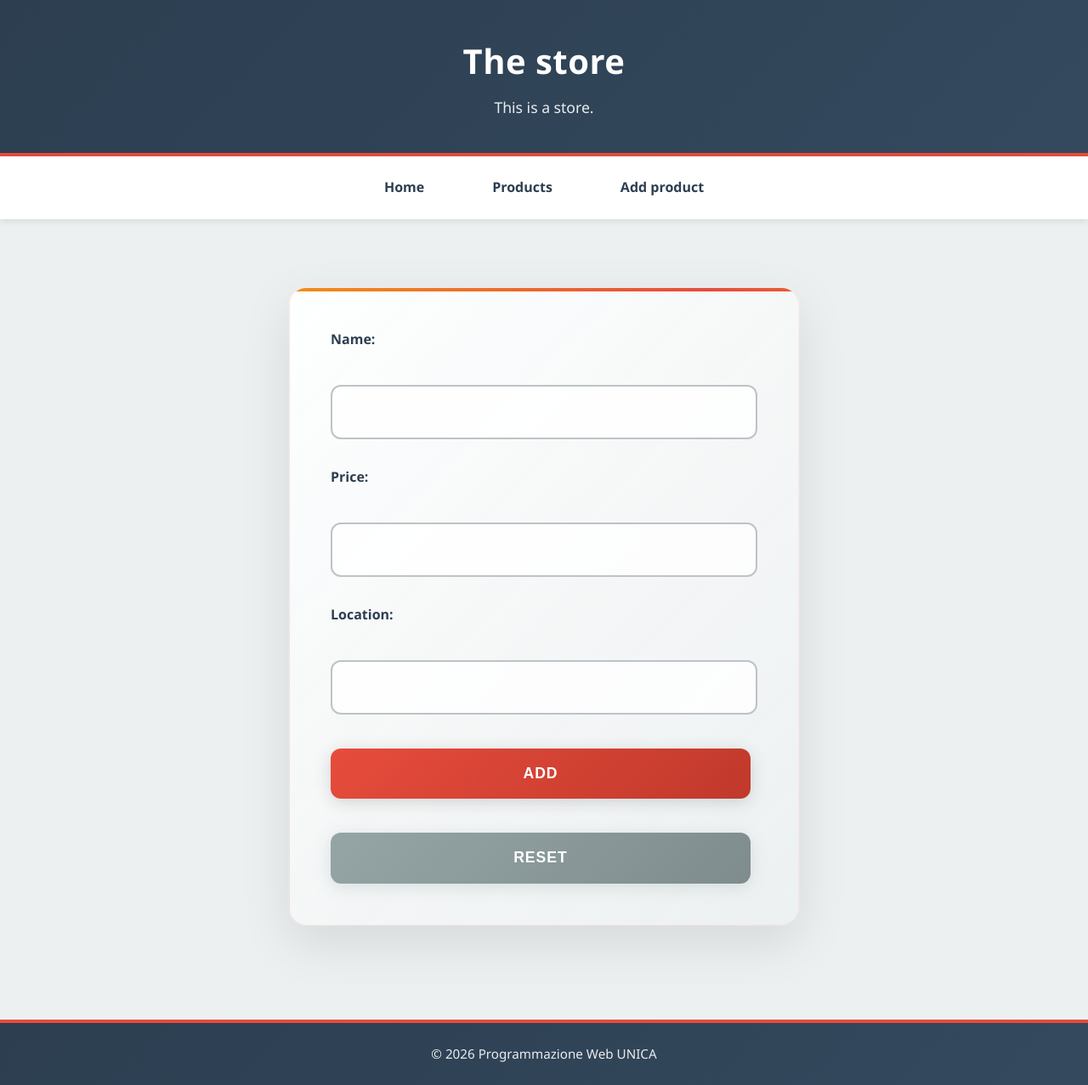
After one commit to a-usai/lab_2026, a FastAPI app: template templates/add_product.html in a window 1280 px wide. The commit adds this page. Shown: the whole page at 85% size. Run offline with FastAPI, Linux system fonts and the light colour scheme; the template is opened without the code that fills it, so the values that code supplies are empty.

Commit message:
add requirements

```diff
--- a/main.py
+++ b/main.py
@@ -1,27 +1,68 @@
-from fastapi import FastAPI, Request #con Request importiamo il tipo di dato
+from fastapi import FastAPI, Request, Form #con Request importiamo il tipo di dato
 from fastapi.responses import HTMLResponse
 from fastapi.templating import Jinja2Templates
+from starlette.staticfiles import StaticFiles
+from typing import Annotated
+from pydantic import Field, BaseModel
+
+class Product(BaseModel):
+    name: Annotated[str, Field(min_length=3, max_length=30)] | None = None,
+    price: Annotated[float, Field(gt=0)] | None = None,
+    location: Annotated[str, Field(min_length=3)] | None = None
+
+product= Product.model_validate(
+    {"name": "notebook DELL","price":2999.99,"location":"Cagliari"}
+)
+print(product.model_dump_json())
 
 app=FastAPI()
 templates=Jinja2Templates(directory="templates") #diciamo in che cartella si trovano i templates
+app.mount("/static",StaticFiles(directory="static"),name="static")
+
+product_list=[
+    {"name": "notebook DELL","price":2999.99,"location":"Cagliari"},
+    {"name": "telefono SAMSUNG","price":999.99,"location":"Cagliari"},
+    {"name": "tablet APPLE","price":1299.99,"location":"Cagliari"}
+]
 
 @app.get("/", response_class=HTMLResponse)
 def home(request: Request): #request viene passato direttamente da fastapi, rappresenta la richiesta get
-
-    text={
-        "title": "Home Page",
-        "content": "Welcome to the home page!"
-
-    }
-    #context serve a passare il contenuto da back a frontend
-    context={
-        "text": text, "sequence": ["a","b","c"]
-    }
 
     #non ha alcun senso però request dobbiamo passaro sempre
     #home rappresenta il ile all'interno della cartella indicata prima
     return templates.TemplateResponse(
         request=request,
         name="home.html",
-        context=context
+        context={"text":"Welcome to the store"}
     )
+
+@app.get("/products", response_class=HTMLResponse)
+def products(request: Request):
+    return templates.TemplateResponse(
+        request=request,
+        name="products.html",
+        context={"product_list": product_list}
+    )
+
+@app.get("/add_product", response_class=HTMLResponse)
+def add_product(request: Request):
+
+    #restituisco la mia pagina web
+    return templates.TemplateResponse(
+        request=request,
+        name="add_product.html",
+    )
+
+@app.post("/insert_product")
+def insert_product(
+        product: Annotated[Product, Form()]
+):
+    product_list.append(product.model_dump())
+
+    return "product added successfully"
+
+@app.post("/insert_product_json")
+def insert_product_json(
+    product:Product
+):
+    print(product)
--- /dev/null
+++ b/static/styles.css
@@ -0,0 +1,496 @@
+/* ==========================================
+   RESET & BASE STYLES
+   ========================================== */
+* {
+    margin: 0;
+    padding: 0;
+    box-sizing: border-box;
+}
+
+:root {
+    --primary-color: #2c3e50;
+    --accent-color: #e74c3c;
+    --light-bg: #ecf0f1;
+    --text-dark: #2c3e50;
+    --text-light: #7f8c8d;
+    --border-color: #bdc3c7;
+    --white: #ffffff;
+    --shadow: 0 2px 8px rgba(0, 0, 0, 0.1);
+    --shadow-lg: 0 4px 16px rgba(0, 0, 0, 0.15);
+}
+
+body {
+    font-family: 'Segoe UI', Tahoma, Geneva, Verdana, sans-serif;
+    color: var(--text-dark);
+    background-color: var(--light-bg);
+    line-height: 1.6;
+    display: flex;
+    flex-direction: column;
+    min-height: 100vh;
+}
+
+/* ==========================================
+   HEADER STYLES
+   ========================================== */
+header {
+    background: linear-gradient(135deg, var(--primary-color) 0%, #34495e 100%);
+    color: var(--white);
+    padding: 2.5rem 2rem;
+    text-align: center;
+    box-shadow: var(--shadow-lg);
+    border-bottom: 4px solid var(--accent-color);
+}
+
+header h1 {
+    font-size: 2.5rem;
+    margin-bottom: 0.5rem;
+    font-weight: 700;
+    letter-spacing: 0.5px;
+}
+
+header p {
+    font-size: 1.1rem;
+    color: rgba(255, 255, 255, 0.9);
+    font-weight: 300;
+}
+
+/* ==========================================
+   NAVIGATION STYLES
+   ========================================== */
+nav {
+    background-color: var(--white);
+    padding: 1rem 2rem;
+    box-shadow: var(--shadow);
+    display: flex;
+    justify-content: center;
+    gap: 2rem;
+    flex-wrap: wrap;
+}
+
+nav a {
+    text-decoration: none;
+    color: var(--primary-color);
+    font-size: 1rem;
+    font-weight: 600;
+    padding: 0.5rem 1.5rem;
+    border-radius: 4px;
+    transition: all 0.3s ease;
+    position: relative;
+}
+
+nav a::after {
+    content: '';
+    position: absolute;
+    bottom: 0;
+    left: 0;
+    width: 0;
+    height: 2px;
+    background-color: var(--accent-color);
+    transition: width 0.3s ease;
+}
+
+nav a:hover {
+    color: var(--accent-color);
+}
+
+nav a:hover::after {
+    width: 100%;
+}
+
+/* ==========================================
+   CONTAINER & CONTENT STYLES
+   ========================================== */
+.container {
+    flex: 1;
+    max-width: 1200px;
+    width: 100%;
+    margin: 0 auto;
+    padding: 2rem;
+}
+
+.container h3 {
+    font-size: 1.8rem;
+    color: var(--text-dark);
+    margin-bottom: 1rem;
+    font-weight: 600;
+}
+
+.container img {
+    max-width: 100%;
+    height: auto;
+    max-height: 500px;
+    border-radius: 8px;
+    box-shadow: var(--shadow-lg);
+    transition: transform 0.3s ease, box-shadow 0.3s ease;
+}
+
+.container img:hover {
+    transform: translateY(-4px);
+    box-shadow: 0 8px 24px rgba(0, 0, 0, 0.2);
+}
+
+/* ==========================================
+   FOOTER STYLES
+   ========================================== */
+footer {
+    background: linear-gradient(135deg, var(--primary-color) 0%, #34495e 100%);
+    color: var(--white);
+    text-align: center;
+    padding: 1.5rem 2rem;
+    margin-top: 2rem;
+    border-top: 4px solid var(--accent-color);
+    font-size: 0.95rem;
+}
+
+footer p {
+    opacity: 0.9;
+}
+
+/* ==========================================
+   TABLE STYLES
+   ========================================== */
+table {
+    width: 100%;
+    border-collapse: collapse;
+    margin: 2rem 0;
+    background-color: var(--white);
+    border-radius: 8px;
+    overflow: hidden;
+    box-shadow: var(--shadow-lg);
+}
+
+table th,
+table td {
+    padding: 1rem 1.5rem;
+    text-align: left;
+    border-bottom: 1px solid var(--border-color);
+}
+
+table th {
+    background: linear-gradient(135deg, var(--primary-color) 0%, #34495e 100%);
+    color: var(--white);
+    font-weight: 600;
+    font-size: 1rem;
+    text-transform: uppercase;
+    letter-spacing: 0.5px;
+    position: sticky;
+    top: 0;
+    z-index: 10;
+}
+
+table tr:nth-child(even) {
+    background-color: rgba(236, 240, 241, 0.3);
+}
+
+table tr:hover {
+    background-color: rgba(231, 76, 60, 0.05);
+    transform: scale(1.01);
+    transition: all 0.2s ease;
+}
+
+table td {
+    font-size: 0.95rem;
+    color: var(--text-dark);
+    vertical-align: middle;
+}
+
+table td:first-child {
+    font-weight: 600;
+    color: var(--primary-color);
+}
+
+/* ==========================================
+   FORM STYLES
+   ========================================== */
+form {
+    max-width: 600px;
+    margin: 3rem auto;
+    padding: 3rem;
+    background: linear-gradient(135deg, rgba(255, 255, 255, 0.95) 0%, rgba(236, 240, 241, 0.9) 100%);
+    backdrop-filter: blur(10px);
+    border-radius: 20px;
+    box-shadow: 0 20px 60px rgba(0, 0, 0, 0.1), 0 0 0 1px rgba(255, 255, 255, 0.2);
+    display: flex;
+    flex-direction: column;
+    gap: 2rem;
+    border: 1px solid rgba(231, 76, 60, 0.1);
+    animation: slideInForm 0.8s cubic-bezier(0.25, 0.46, 0.45, 0.94);
+    position: relative;
+    overflow: hidden;
+}
+
+form::before {
+    content: '';
+    position: absolute;
+    top: 0;
+    left: 0;
+    right: 0;
+    height: 4px;
+    background: linear-gradient(90deg, var(--accent-color), #f39c12, var(--accent-color));
+    background-size: 200% 100%;
+    animation: shimmer 3s infinite;
+}
+
+@keyframes shimmer {
+    0% { background-position: -200% 0; }
+    100% { background-position: 200% 0; }
+}
+
+@keyframes slideInForm {
+    from {
+        opacity: 0;
+        transform: translateY(50px) scale(0.95);
+    }
+    to {
+        opacity: 1;
+        transform: translateY(0) scale(1);
+    }
+}
+
+form label {
+    font-weight: 600;
+    color: var(--text-dark);
+    font-size: 1rem;
+    margin-bottom: 0.5rem;
+    display: block;
+    transition: color 0.3s ease;
+}
+
+form input[type="text"],
+form input[type="number"] {
+    padding: 1.2rem 1.5rem;
+    border: 2px solid var(--border-color);
+    border-radius: 12px;
+    font-size: 1rem;
+    color: var(--text-dark);
+    transition: all 0.3s cubic-bezier(0.4, 0, 0.2, 1);
+    width: 100%;
+    box-sizing: border-box;
+    background-color: rgba(255, 255, 255, 0.8);
+    font-family: 'Segoe UI', Tahoma, Geneva, Verdana, sans-serif;
+    position: relative;
+}
+
+form input[type="text"]::placeholder,
+form input[type="number"]::placeholder {
+    color: var(--text-light);
+    transition: opacity 0.3s ease;
+}
+
+form input[type="text"]:hover,
+form input[type="number"]:hover {
+    border-color: var(--accent-color);
+    background-color: rgba(255, 255, 255, 1);
+    box-shadow: 0 4px 12px rgba(231, 76, 60, 0.1);
+    transform: translateY(-2px);
+}
+
+form input[type="text"]:focus,
+form input[type="number"]:focus {
+    border-color: var(--accent-color);
+    outline: none;
+    box-shadow: 0 0 0 3px rgba(231, 76, 60, 0.15), 0 8px 24px rgba(231, 76, 60, 0.2);
+    background-color: var(--white);
+    transform: translateY(-2px);
+}
+
+form input[type="text"]:focus::placeholder,
+form input[type="number"]:focus::placeholder {
+    opacity: 0;
+}
+
+form input[type="submit"],
+form input[type="reset"] {
+    padding: 1.2rem 2.5rem;
+    border: none;
+    border-radius: 12px;
+    font-size: 1.1rem;
+    font-weight: 700;
+    cursor: pointer;
+    transition: all 0.3s cubic-bezier(0.4, 0, 0.2, 1);
+    margin: 0.5rem 0.5rem 0 0;
+    display: inline-block;
+    min-width: 150px;
+    text-transform: uppercase;
+    letter-spacing: 1px;
+    position: relative;
+    overflow: hidden;
+    box-shadow: 0 4px 20px rgba(0, 0, 0, 0.15);
+    background: linear-gradient(135deg, var(--accent-color) 0%, #c0392b 100%);
+    color: var(--white);
+}
+
+form input[type="submit"]::before,
+form input[type="reset"]::before {
+    content: '';
+    position: absolute;
+    top: 50%;
+    left: 50%;
+    width: 0;
+    height: 0;
+    background-color: rgba(255, 255, 255, 0.3);
+    border-radius: 50%;
+    transform: translate(-50%, -50%);
+    transition: width 0.6s ease, height 0.6s ease;
+    z-index: 0;
+}
+
+form input[type="submit"]:hover::before,
+form input[type="reset"]:hover::before {
+    width: 400px;
+    height: 400px;
+}
+
+form input[type="submit"]::after,
+form input[type="reset"]::after {
+    content: attr(value);
+    position: relative;
+    z-index: 1;
+}
+
+form input[type="submit"]:hover,
+form input[type="reset"]:hover {
+    transform: translateY(-4px);
+    box-shadow: 0 12px 30px rgba(231, 76, 60, 0.3);
+}
+
+form input[type="submit"]:active,
+form input[type="reset"]:active {
+    transform: translateY(-1px);
+}
+
+form input[type="submit"]:focus,
+form input[type="reset"]:focus {
+    outline: none;
+    box-shadow: 0 0 0 4px rgba(231, 76, 60, 0.25), 0 12px 30px rgba(231, 76, 60, 0.3);
+}
+
+form input[type="reset"] {
+    background: linear-gradient(135deg, #95a5a6 0%, #7f8c8d 100%);
+    box-shadow: 0 4px 20px rgba(149, 165, 166, 0.3);
+}
+
+form input[type="reset"]:hover {
+    box-shadow: 0 12px 30px rgba(149, 165, 166, 0.4);
+}
+
+form input[type="reset"]:focus {
+    box-shadow: 0 0 0 4px rgba(149, 165, 166, 0.25), 0 12px 30px rgba(149, 165, 166, 0.4);
+}
+
+form br {
+    display: none;
+}
+
+/* ==========================================
+   RESPONSIVE DESIGN
+   ========================================== */
+@media (max-width: 768px) {
+    header h1 {
+        font-size: 2rem;
+    }
+
+    header p {
+        font-size: 1rem;
+    }
+
+    nav {
+        gap: 1rem;
+        padding: 0.75rem 1rem;
+    }
+
+    nav a {
+        padding: 0.4rem 1rem;
+        font-size: 0.95rem;
+    }
+
+    .container {
+        padding: 1.5rem;
+        overflow-x: auto;
+    }
+
+    .container h3 {
+        font-size: 1.5rem;
+    }
+
+    table {
+        font-size: 0.9rem;
+        min-width: 600px;
+    }
+
+    table th,
+    table td {
+        padding: 0.75rem 1rem;
+    }
+
+    form {
+        padding: 1.5rem;
+    }
+
+    form input[type="submit"] {
+        padding: 0.6rem 1.2rem;
+        font-size: 0.9rem;
+    }
+}
+
+@media (max-width: 480px) {
+    header {
+        padding: 1.5rem 1rem;
+    }
+
+    header h1 {
+        font-size: 1.5rem;
+    }
+
+    header p {
+        font-size: 0.9rem;
+    }
+
+    nav {
+        flex-direction: column;
+        gap: 0.5rem;
+    }
+
+    nav a {
+        display: block;
+        text-align: center;
+    }
+
+    .container {
+        padding: 1rem;
+    }
+
+    .container h3 {
+        font-size: 1.2rem;
+    }
+
+    table {
+        font-size: 0.8rem;
+    }
+
+    table th,
+    table td {
+        padding: 0.5rem 0.75rem;
+    }
+
+    form {
+        padding: 1rem;
+    }
+
+    form input[type="submit"] {
+        padding: 0.5rem 1rem;
+        font-size: 0.8rem;
+        min-width: 100px;
+    }
+}
+
+/* ==========================================
+   ACCESSIBILITY & ANIMATIONS
+   ========================================== */
+@media (prefers-reduced-motion: reduce) {
+    * {
+        animation-duration: 0.01ms !important;
+        animation-iteration-count: 1 !important;
+        transition-duration: 0.01ms !important;
+    }
+}
--- /dev/null
+++ b/templates/add_product.html
@@ -0,0 +1,21 @@
+{% extends "base.html" %}
+
+{% block content %}
+
+<form action="{{ url_for('insert_product') }}" method="post">
+    <label for="name">Name: </label>
+    <input type="text" id="name" name="name" required> <br>
+
+    <label for="price">Price: </label>
+    <input type="number" id="price" name="price" min="0" required> <br>
+<!-- id si riferisce al dato html mentre name alla variabile py -->
+    <label for="location">Location: </label>
+    <input type="text" id="location" name="location" required> <br>
+    <br><br>
+
+    <input type="submit" value="add">
+    <input type="reset" value="reset">
+
+</form>
+
+{% endblock %}
--- a/templates/base.html
+++ b/templates/base.html
@@ -1,17 +1,20 @@
 <!DOCTYPE html>
 <html>
     <head>
-        <Title>Title</Title>
+        <meta charset="UTF-8">
+        <Title>Store</Title>
+        <link rel="stylesheet" href="{{ url_for('static', path='styles.css') }}">
     </head>
     <body>
         <header>
-            <h1>Un sito web</h1>
-            <p>This is a simple FastAPI app.</p>
+            <h1>The store</h1>
+            <p>This is a store.</p>
         </header>
 
         <nav>
-            <a href="">Home</a>
-            <a href="#">Qualcosa</a>
+            <a href="/">Home</a>
+            <a href="{{ url_for('products') }}">Products</a>
+            <a href="{{ url_for('add_product') }}">Add product</a>  <!-- si riporta alla funzione presente in main.py -->
         </nav>
         <div class="container">
             {% block content%}
```
Also changed, not shown: templates/home.html (+7 -9 lines), templates/products.html (added, +19 -0 lines), static/prova.jpeg (added).
